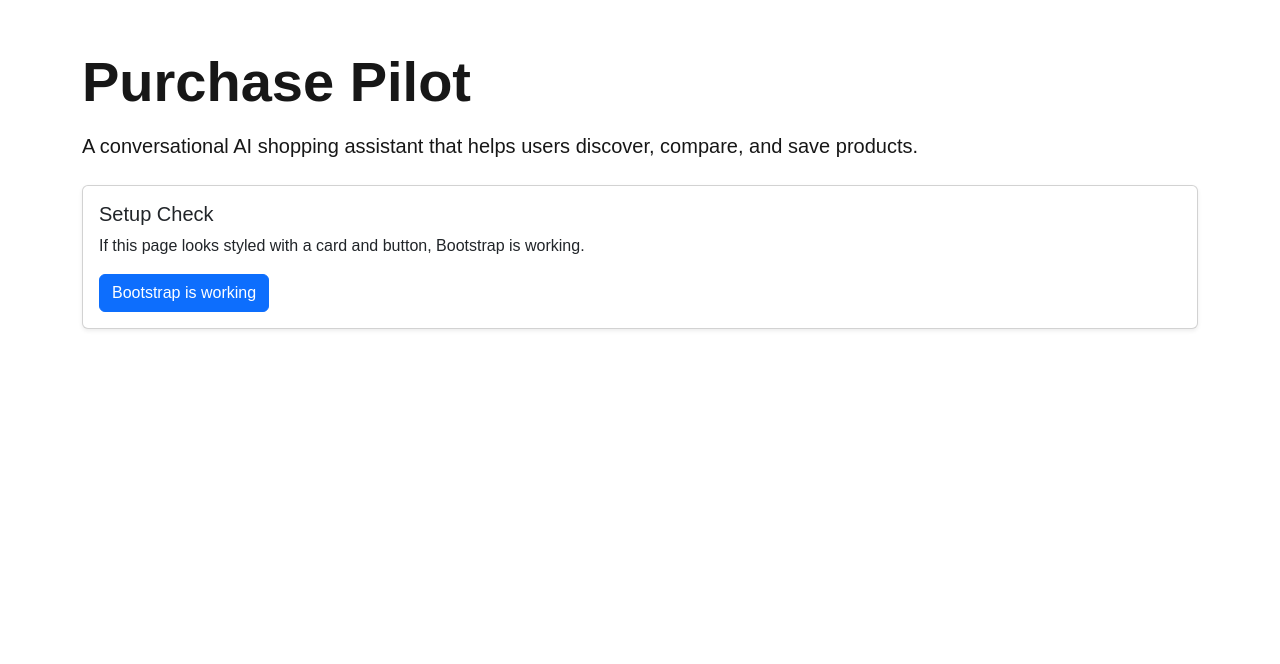
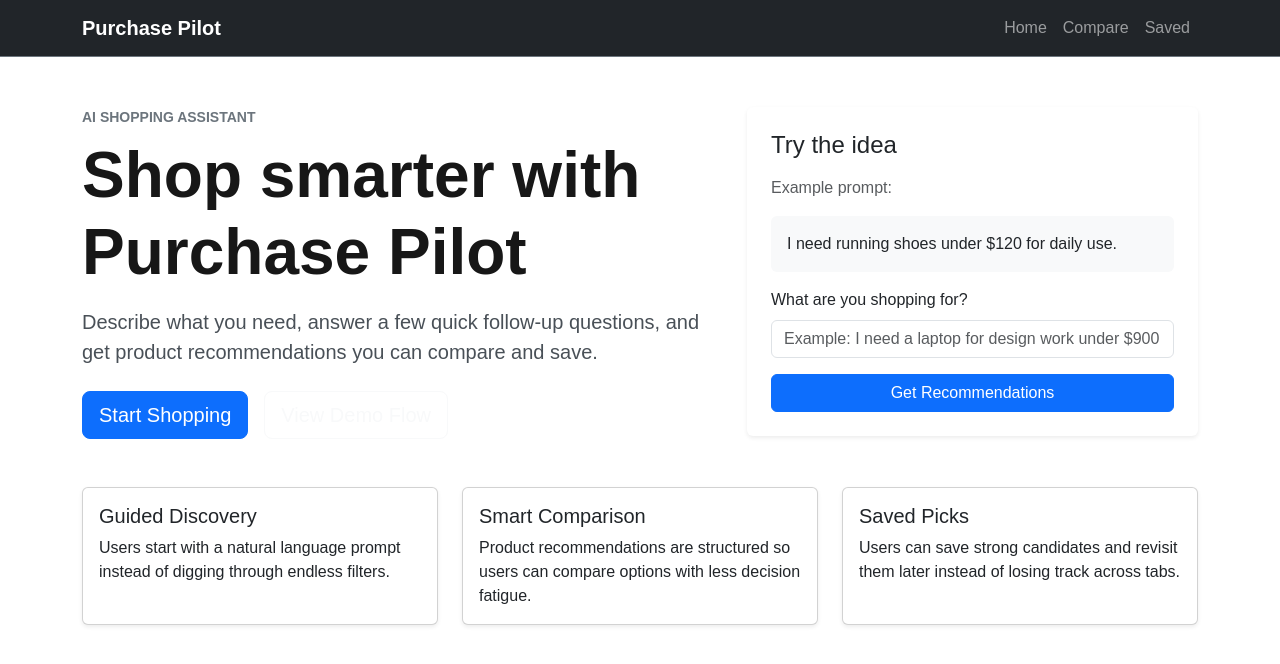
Before and after one commit to nush-cloud/purchase-pilot, a Next.js app: page / in a window 1280 px wide. Shown: the top 664 px of the page. Built offline with nearby package versions, Linux system fonts and the light colour scheme.

Commit message:
Build landing page, navbar, and placeholder compare/saved pages

```diff
--- a/app/page.tsx
+++ b/app/page.tsx
@@ -1,32 +1,116 @@
 'use client';
+
+import AppNavbar from "@/components/layout/AppNavbar";
 import Button from "react-bootstrap/Button";
 import Card from "react-bootstrap/Card";
+import Col from "react-bootstrap/Col";
 import Container from "react-bootstrap/Container";
+import Form from "react-bootstrap/Form";
+import Row from "react-bootstrap/Row";
 
 export default function HomePage() {
   return (
+    <>
+      <AppNavbar />
+
       <main className="py-5">
         <Container>
-        <h1 className="display-4 fw-bold mb-3">Purchase Pilot</h1>
-        <p className="lead mb-4">
-          A conversational AI shopping assistant that helps users discover,
-          compare, and save products.
+          <Row className="align-items-center gy-4 mb-5">
+            <Col lg={7}>
+              <span className="text-uppercase text-secondary fw-semibold small">
+                AI Shopping Assistant
+              </span>
+              <h1 className="display-3 fw-bold mt-2 mb-3">
+                Shop smarter with Purchase Pilot
+              </h1>
+              <p className="lead text-light-emphasis mb-4">
+                Describe what you need, answer a few quick follow-up questions,
+                and get product recommendations you can compare and save.
               </p>
 
-        <Card className="shadow-sm">
+              <div className="d-flex gap-3 flex-wrap">
+                <Button variant="primary" size="lg">
+                  Start Shopping
+                </Button>
+                <Button variant="outline-light" size="lg">
+                  View Demo Flow
+                </Button>
+              </div>
+            </Col>
+
+            <Col lg={5}>
+              <Card className="shadow-sm border-0">
+                <Card.Body className="p-4">
+                  <h2 className="h4 mb-3">Try the idea</h2>
+                  <p className="text-muted mb-3">
+                    Example prompt:
+                  </p>
+                  <Card className="bg-light border-0 mb-3">
                     <Card.Body>
-            <Card.Title>Setup Check</Card.Title>
-            <Card.Text>
-              If this page looks styled with a card and button, Bootstrap is working.
-            </Card.Text>
-            <Button variant="primary">Bootstrap is working</Button>
+                      I need running shoes under $120 for daily use.
                     </Card.Body>
                   </Card>
+
+                  <Form>
+                    <Form.Group className="mb-3">
+                      <Form.Label>What are you shopping for?</Form.Label>
+                      <Form.Control
+                        type="text"
+                        placeholder="Example: I need a laptop for design work under $900"
+                      />
+                    </Form.Group>
+
+                    <Button variant="primary" className="w-100">
+                      Get Recommendations
+                    </Button>
+                  </Form>
+                </Card.Body>
+              </Card>
+            </Col>
+          </Row>
+
+          <Row className="g-4">
+            <Col md={4}>
+              <Card className="h-100 shadow-sm">
+                <Card.Body>
+                  <Card.Title>Guided Discovery</Card.Title>
+                  <Card.Text>
+                    Users start with a natural language prompt instead of digging
+                    through endless filters.
+                  </Card.Text>
+                </Card.Body>
+              </Card>
+            </Col>
+
+            <Col md={4}>
+              <Card className="h-100 shadow-sm">
+                <Card.Body>
+                  <Card.Title>Smart Comparison</Card.Title>
+                  <Card.Text>
+                    Product recommendations are structured so users can compare
+                    options with less decision fatigue.
+                  </Card.Text>
+                </Card.Body>
+              </Card>
+            </Col>
+
+            <Col md={4}>
+              <Card className="h-100 shadow-sm">
+                <Card.Body>
+                  <Card.Title>Saved Picks</Card.Title>
+                  <Card.Text>
+                    Users can save strong candidates and revisit them later
+                    instead of losing track across tabs.
+                  </Card.Text>
+                </Card.Body>
+              </Card>
+            </Col>
+          </Row>
         </Container>
       </main>
+    </>
   );
 }
-
 
 
 
--- a/components/layout/AppNavbar.tsx
+++ b/components/layout/AppNavbar.tsx
@@ -0,0 +1,26 @@
+'use client';
+
+import Container from "react-bootstrap/Container";
+import Nav from "react-bootstrap/Nav";
+import Navbar from "react-bootstrap/Navbar";
+
+export default function AppNavbar() {
+  return (
+    <Navbar bg="dark" variant="dark" expand="lg" className="border-bottom border-secondary">
+      <Container>
+        <Navbar.Brand href="/" className="fw-bold">
+          Purchase Pilot
+        </Navbar.Brand>
+
+        <Navbar.Toggle aria-controls="main-navbar" />
+        <Navbar.Collapse id="main-navbar">
+          <Nav className="ms-auto">
+            <Nav.Link href="/">Home</Nav.Link>
+            <Nav.Link href="/compare">Compare</Nav.Link>
+            <Nav.Link href="/saved">Saved</Nav.Link>
+          </Nav>
+        </Navbar.Collapse>
+      </Container>
+    </Navbar>
+  );
+}
```
Also changed, not shown: app/compare/page.tsx (+18 -0 lines), app/saved/page.tsx (+18 -0 lines), 2 other files (tests, documents, lock files or other folders). Lines whose indentation alone changed are shown as unchanged.
